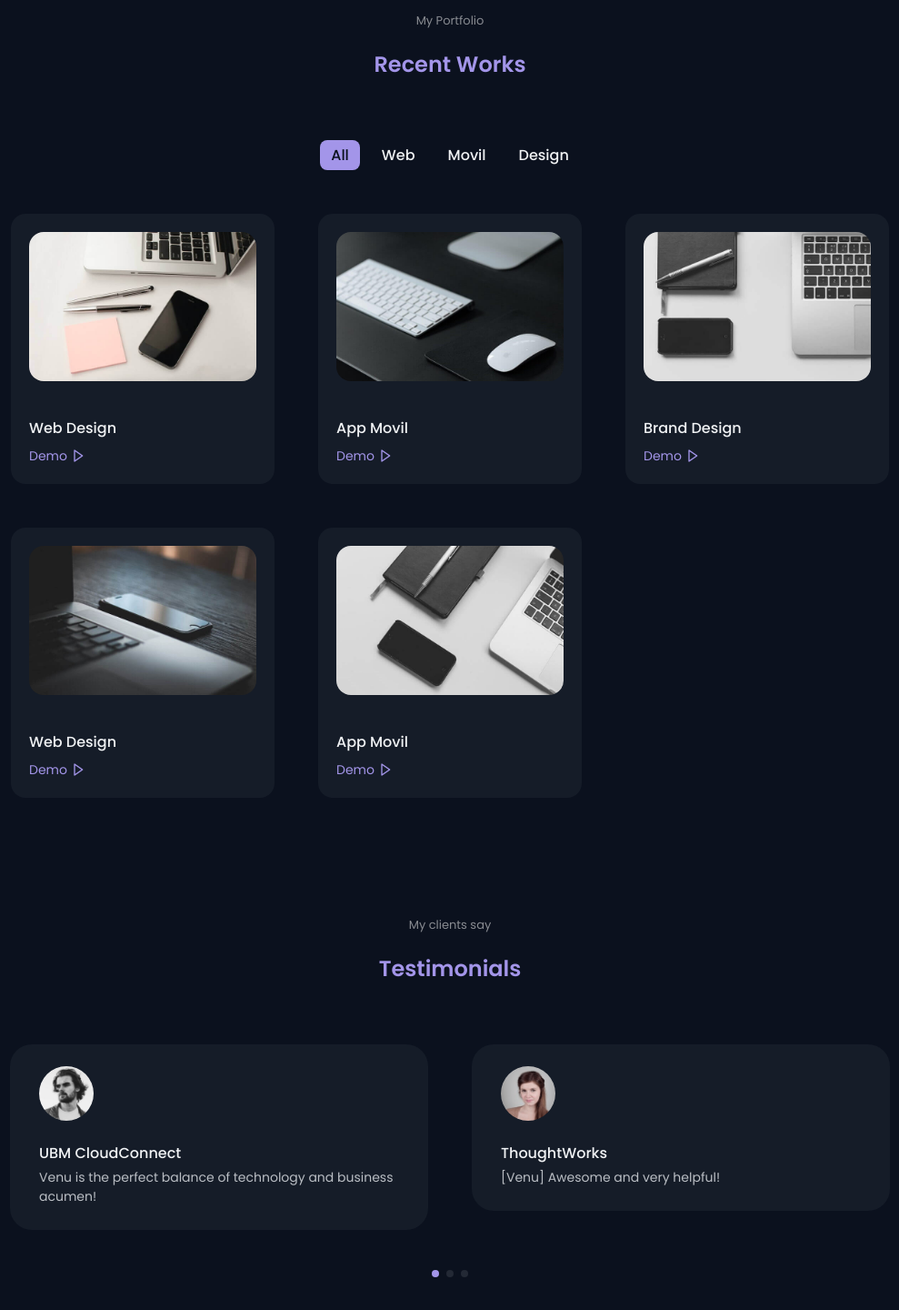
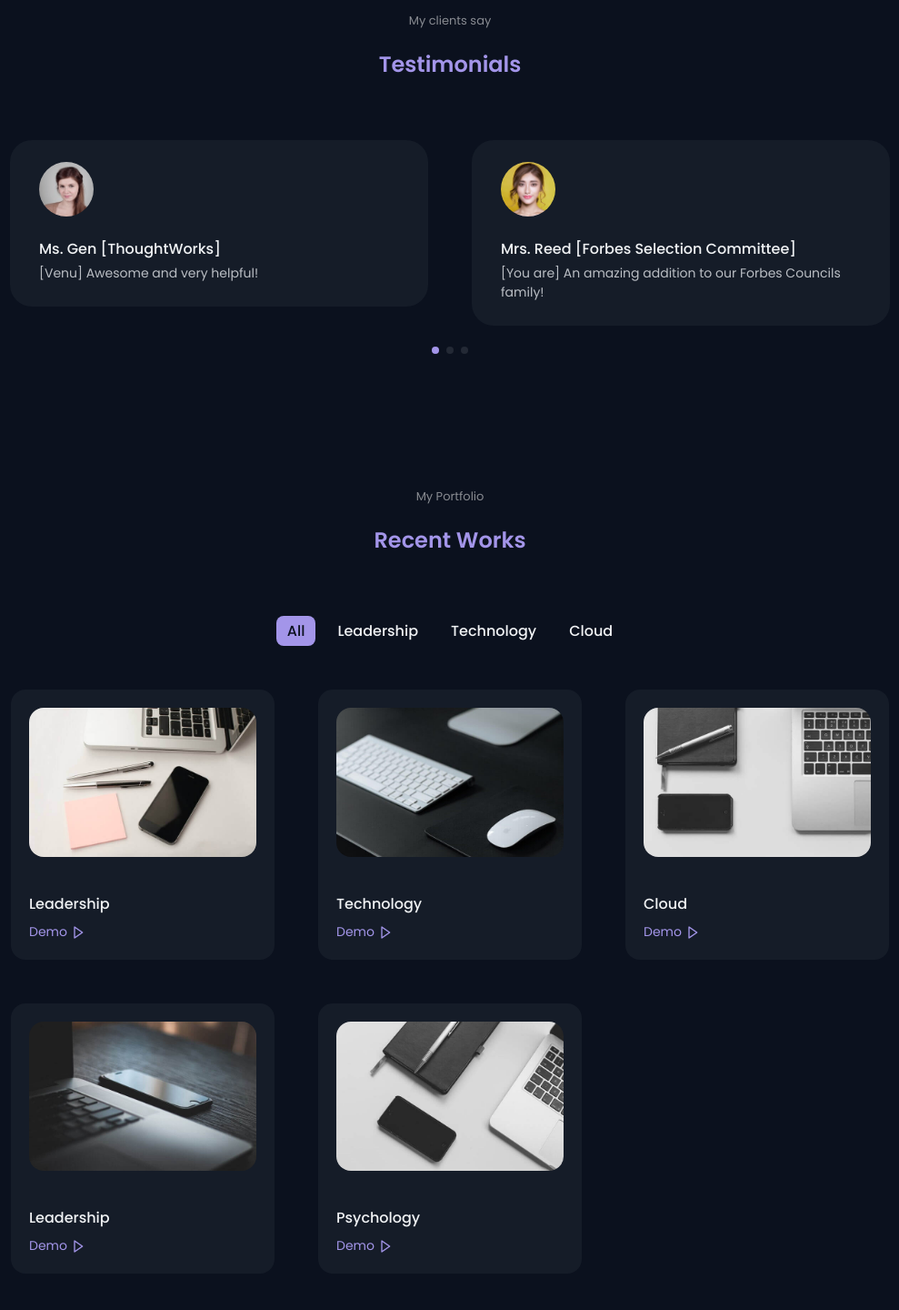
Before and after one commit to venumurthy/venumurthy.com, a plain HTML site: page index.html in a window 1280 px wide. Shown: the part 3850-5290 px from the top of the page at 91% size, without its empty margins (145-1134 px from the left). Drawn offline with nearby package versions, Linux system fonts and the light colour scheme.

Commit message:
almost complete

```diff
--- a/index.html
+++ b/index.html
@@ -508,6 +508,47 @@
             </div>
         </section>
 
+
+        <!--=============== TESTIMONIALS ===============-->
+        <section class="testimonial section">
+            <span class="section__subtitle">My clients say</span>
+            <h2 class="section__title">Testimonials</h2>
+
+            <div class="testimonial__container container swiper">
+                <div class="swiper-wrapper">
+
+                    <div class="testimonial__card swiper-slide">
+                        <img src="assets/img/testimonial2.png" alt="" class="testimonial__img">
+
+                        <h3 class="testimonial__name">Ms. Gen [ThoughtWorks]</h3>
+                        <p class="testimonial__description">
+                            [Venu] Awesome and very helpful!
+                        </p>
+                    </div>
+
+                    <div class="testimonial__card swiper-slide">
+                        <img src="assets/img/testimonial3.png" alt="" class="testimonial__img">
+
+                        <h3 class="testimonial__name">Mrs. Reed [Forbes Selection Committee]</h3>
+                        <p class="testimonial__description">
+                            [You are] An amazing addition to our Forbes Councils family!
+                        </p>
+                    </div>
+
+                    <div class="testimonial__card swiper-slide">
+                        <img src="assets/img/testimonial1.png" alt="" class="testimonial__img">
+
+                        <h3 class="testimonial__name">UBM CloudConnect</h3>
+                        <p class="testimonial__description">
+                            Venu is the perfect balance of technology and business acumen!
+                        </p>
+                    </div>
+                </div>
+                <div class="swiper-pagination"></div>
+            </div>
+
+        </section>
+
         <!--=============== WORK ===============-->
         <section class="work section" id="work">
             <span class="section__subtitle">My Portfolio</span>
@@ -515,16 +556,16 @@
 
             <div class="work__filters">
                 <span class="work__item active-work" data-filter='all'>All</span>
-                <span class=" work__item" data-filter='.web'>Web</span>
-                <span class=" work__item" data-filter='.movil'>Movil</span>
-                <span class=" work__item" data-filter='.design'>Design</span>
+                <span class=" work__item" data-filter='.leadership'>Leadership</span>
+                <span class=" work__item" data-filter='.technology'>Technology</span>
+                <span class=" work__item" data-filter='.cloud'>Cloud</span>
             </div>
 
             <div class="work__container container grid">
                 <div class="work__card mix web">
                     <img src="assets/img/work1.jpg" alt="" class="work__img">
 
-                    <h3 class="work__title">Web Design</h3>
+                    <h3 class="work__title">Leadership</h3>
 
                     <a href="#" class="work__button">
                         Demo <i class='bx bx-right-arrow work__icon'></i>
@@ -534,7 +575,7 @@
                 <div class="work__card mix movil">
                     <img src="assets/img/work2.jpg" alt="" class="work__img">
 
-                    <h3 class="work__title">App Movil</h3>
+                    <h3 class="work__title">Technology</h3>
 
                     <a href="#" class="work__button">
                         Demo <i class='bx bx-right-arrow work__icon'></i>
@@ -544,7 +585,7 @@
                 <div class="work__card mix design">
                     <img src="assets/img/work3.jpg" alt="" class="work__img">
 
-                    <h3 class="work__title">Brand Design</h3>
+                    <h3 class="work__title">Cloud</h3>
 
                     <a href="#" class="work__button">
                         Demo <i class='bx bx-right-arrow work__icon'></i>
@@ -554,7 +595,7 @@
                 <div class="work__card mix web">
                     <img src="assets/img/work4.jpg" alt="" class="work__img">
 
-                    <h3 class="work__title">Web Design</h3>
+                    <h3 class="work__title">Leadership</h3>
 
                     <a href="#" class="work__button">
                         Demo <i class='bx bx-right-arrow work__icon'></i>
@@ -564,7 +605,7 @@
                 <div class="work__card mix movil">
                     <img src="assets/img/work5.jpg" alt="" class="work__img">
 
-                    <h3 class="work__title">App Movil</h3>
+                    <h3 class="work__title">Psychology</h3>
 
                     <a href="#" class="work__button">
                         Demo <i class='bx bx-right-arrow work__icon'></i>
@@ -572,46 +613,6 @@
                 </div>
 
             </div>
-        </section>
-
-        <!--=============== TESTIMONIALS ===============-->
-        <section class="testimonial section">
-            <span class="section__subtitle">My clients say</span>
-            <h2 class="section__title">Testimonials</h2>
-
-            <div class="testimonial__container container swiper">
-                <div class="swiper-wrapper">
-                    <div class="testimonial__card swiper-slide">
-                        <img src="assets/img/testimonial1.png" alt="" class="testimonial__img">
-
-                        <h3 class="testimonial__name">UBM CloudConnect</h3>
-                        <p class="testimonial__description">
-                            Venu is the perfect balance of technology and business acumen!
-                        </p>
-                    </div>
-
-                    <div class="testimonial__card swiper-slide">
-                        <img src="assets/img/testimonial2.png" alt="" class="testimonial__img">
-
-                        <h3 class="testimonial__name">ThoughtWorks</h3>
-                        <p class="testimonial__description">
-                            [Venu] Awesome and very helpful!
-                        </p>
-                    </div>
-
-                    <div class="testimonial__card swiper-slide">
-                        <img src="assets/img/testimonial3.png" alt="" class="testimonial__img">
-
-                        <h3 class="testimonial__name">Jessica Park</h3>
-                        <p class="testimonial__description">
-                            A really good job, all aspects of the project were done well.
-                            Very creative and thoughtful. I was very impressed and would recommend this to anyone.
-                        </p>
-                    </div>
-                </div>
-                <div class="swiper-pagination"></div>
-            </div>
-
         </section>
 
         <!--=============== CONTACT ===============-->
@@ -675,7 +676,7 @@
     <!--=============== FOOTER ===============-->
     <footer class="footer">
         <div class="footer__container container">
-            <h1 class="footer__title">Dr Venu Murthy</h1>
+            <h2 class="footer__title">Dr Venu Murthy</h2>
 
             <ul class="footer__list">
 
```
